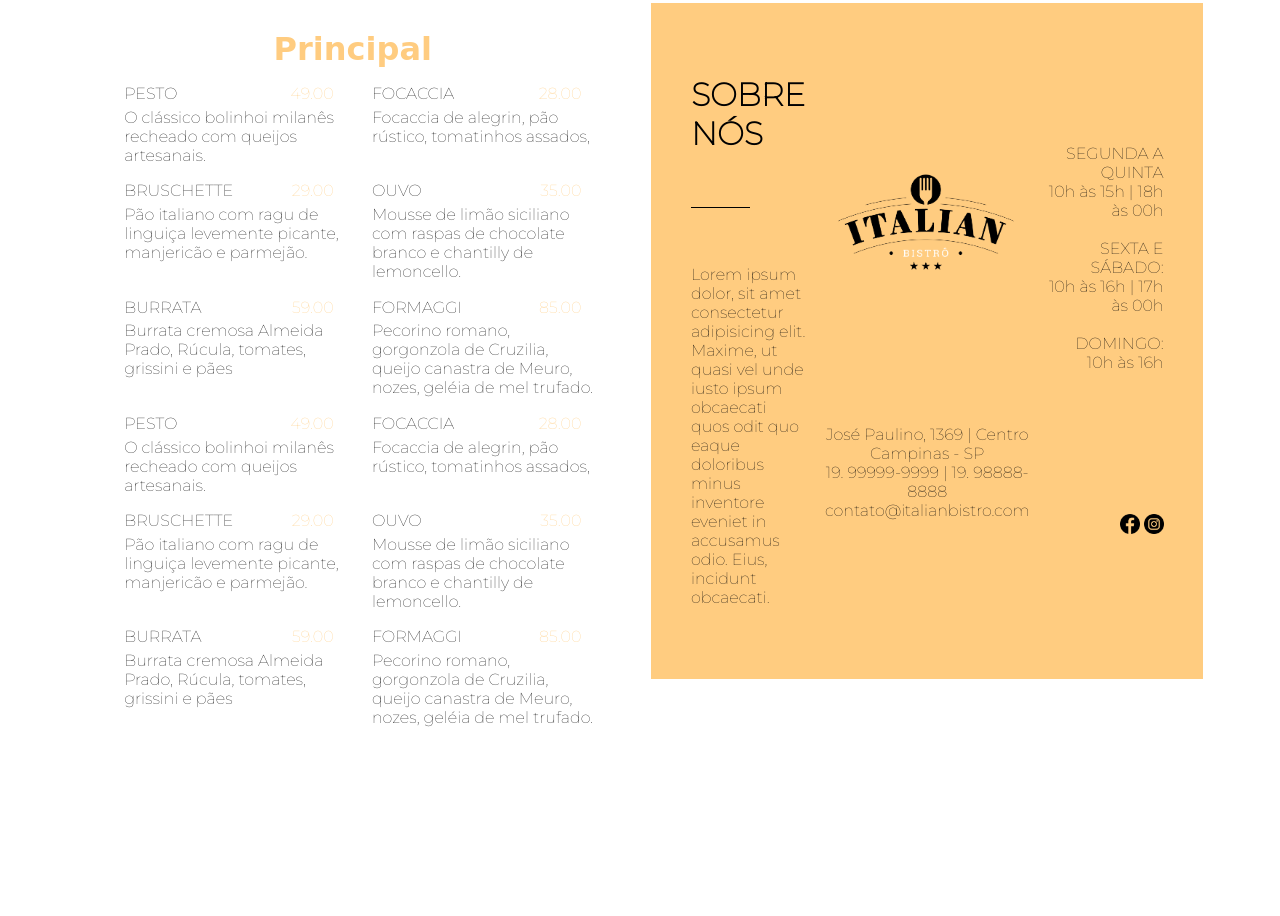
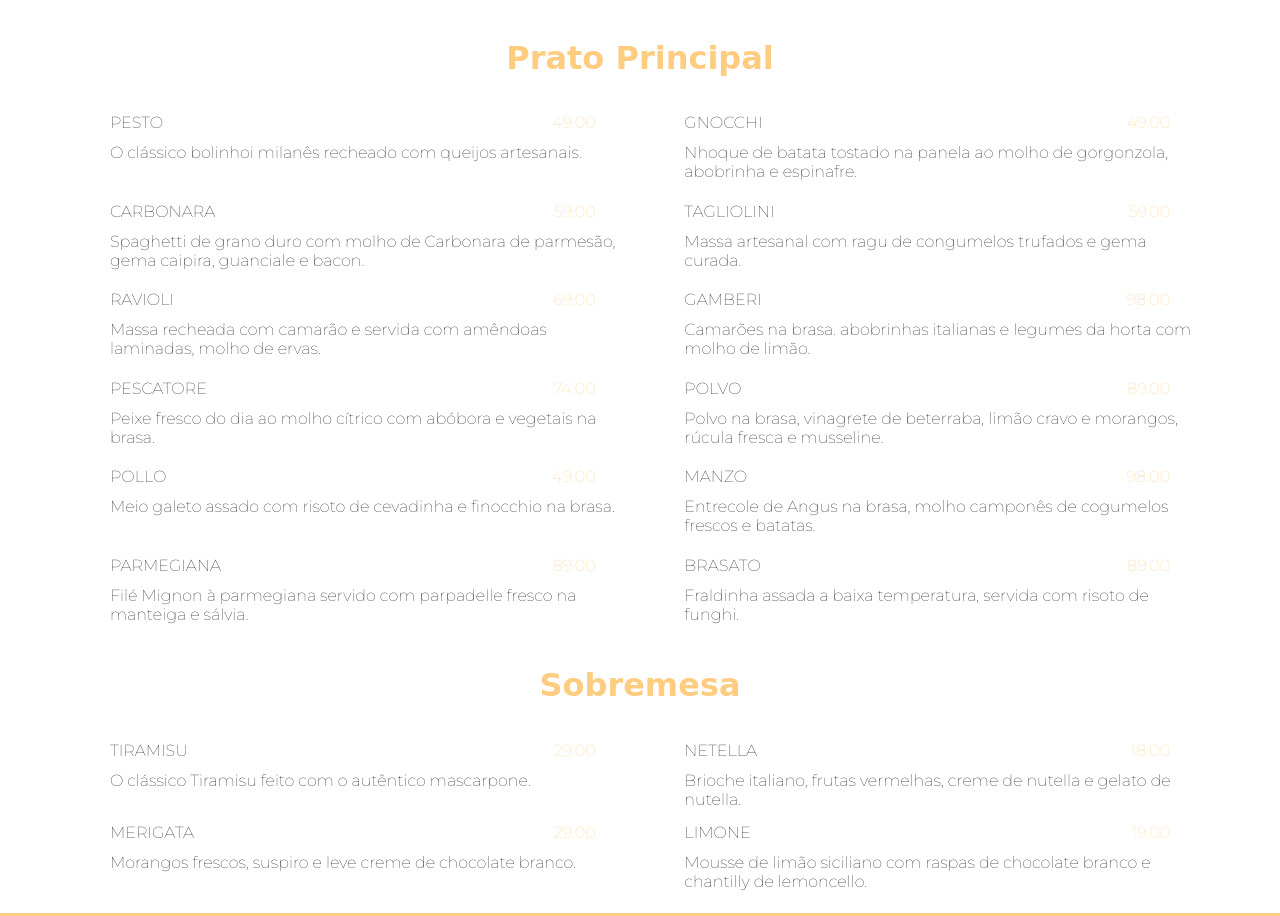
Before and after one commit to raylanderson/Fullture-restaurante, a plain HTML site: page menu.html in a window 1280 px wide. Shown: the part 1849-2765 px from the top of the page. Before the commit the page ends 2576 px from the top, so only its background shows below. Drawn offline with Linux system fonts and the light colour scheme; a web font is replaced by a local one.

Commit message:
atualizando cardapio

```diff
--- a/menu.html
+++ b/menu.html
@@ -66,7 +66,7 @@
         </div>
     </div>
 </div>
-
+<!------------CARDAPIO DE ENTRADA---------------------------->
 <div>
     <div class="title" style="padding-top: 5%;">
         <h1 class="yellow-cursive-font">Entrada</h1>
@@ -119,20 +119,15 @@
             </div>
             <p style="padding-left: 6%;" class="default-font">Pecorino romano, gorgonzola de Cruzilia, queijo canastra de Meuro, nozes, geléia de mel trufado.</p>
         </div>
+    </div>
+</div>
 
 
-
-
-
-
-
-
-
-
+<!------------CARDÁPIO PRATO PRINCIPAL---------------------->
 
 <div>
     <div class="title" style="padding-top: 5%;">
-                <h1 class="yellow-cursive-font">Principal</h1>
+        <h1 class="yellow-cursive-font">Prato Principal</h1>
     </div>
     <div class="entries">
         <div class="menu-item">
@@ -145,94 +140,142 @@
 
         <div class="menu-item">
             <div class="entries">
-                        <p class="default-font">FOCACCIA</p>
-                        <P class="price">28.00</P>
+                <p class="default-font">GNOCCHI</p>
+                <P class="price">49.00</P>
             </div>
-                    <p style="padding-left: 6%;" class="default-font">Focaccia de alegrin, pão rústico, tomatinhos assados, </p>
+            <p style="padding-left: 6%;" class="default-font">Nhoque de batata tostado na panela ao molho de gorgonzola, abobrinha e espinafre.</p>
         </div>
 
         <div class="menu-item">
             <div class="entries">
-                        <p class="default-font">BRUSCHETTE</p>
-                        <P class="price">29.00</P>
+                <p class="default-font">CARBONARA</p>
+                <P class="price">59.00</P>
             </div>
-                    <p style="padding-left: 6%;" class="default-font">Pão italiano com ragu de linguiça levemente picante, manjericão e parmejão.</p>
+            <p style="padding-left: 6%;" class="default-font">Spaghetti de grano duro com molho de Carbonara de parmesão, gema caipira, guanciale e bacon.</p>
         </div>
 
         <div class="menu-item">
             <div class="entries">
-                        <p class="default-font">OUVO</p>
-                        <P class="price">35.00</P>
+                <p class="default-font">TAGLIOLINI</p>
+                <P class="price">59.00</P>
             </div>
-                    <p style="padding-left: 6%;" class="default-font">Mousse de limão siciliano com raspas de chocolate branco e chantilly de lemoncello. </p>
+            <p style="padding-left: 6%;" class="default-font">Massa artesanal com ragu de congumelos trufados e gema curada. </p>
         </div>
 
         <div class="menu-item">
             <div class="entries">
-                        <p class="default-font">BURRATA</p>
-                        <P class="price">59.00</P>
+                <p class="default-font">RAVIOLI</p>
+                <P class="price">69.00</P>
             </div>
-                    <p style="padding-left: 6%;" class="default-font">Burrata cremosa Almeida Prado, Rúcula, tomates, grissini e pães</p>
+            <p style="padding-left: 6%;" class="default-font">Massa recheada com camarão e servida com amêndoas laminadas, molho de ervas.</p>
         </div>
 
         <div class="menu-item">
             <div class="entries">
-                        <p class="default-font">FORMAGGI</p>
-                        <P class="price">85.00</P>
+                <p class="default-font">GAMBERI</p>
+                <P class="price">98.00</P>
             </div>
-                    <p style="padding-left: 6%;" class="default-font">Pecorino romano, gorgonzola de Cruzilia, queijo canastra de Meuro, nozes, geléia de mel trufado.</p>
+            <p style="padding-left: 6%;" class="default-font">Camarões na brasa. abobrinhas italianas e legumes da horta com molho de limão.</p>
+        </div>
+        <div class="menu-item">
+            <div class="entries">
+                <p class="default-font">PESCATORE</p>
+                <P class="price">74.00</P>
+            </div>
+            <p style="padding-left: 6%;" class="default-font">Peixe fresco do dia ao molho cítrico com abóbora e vegetais na brasa.</p>
+        </div>
+        <div class="menu-item">
+            <div class="entries">
+                <p class="default-font">POLVO</p>
+                <P class="price">89.00</P>
+            </div>
+            <p style="padding-left: 6%;" class="default-font">Polvo na brasa, vinagrete de beterraba, limão cravo e morangos, rúcula fresca e musseline.</p>
+        </div>
+        <div class="menu-item">
+            <div class="entries">
+                <p class="default-font">POLLO</p>
+                <P class="price">49.00</P>
+            </div>
+            <p style="padding-left: 6%;" class="default-font">Meio galeto assado com risoto de cevadinha e finocchio na brasa.</p>
+        </div>
+        <div class="menu-item">
+            <div class="entries">
+                <p class="default-font">MANZO</p>
+                <P class="price">98.00</P>
+            </div>
+            <p style="padding-left: 6%;" class="default-font">Entrecole de Angus na brasa, molho camponês de cogumelos frescos e batatas.</p>
+        </div>
+        <div class="menu-item">
+            <div class="entries">
+                <p class="default-font">PARMEGIANA</p>
+                <P class="price">89.00</P>
+            </div>
+            <p style="padding-left: 6%;" class="default-font">Filé Mignon à parmegiana servido com parpadelle fresco na manteiga e sálvia.</p>
+        </div>
+        <div class="menu-item">
+            <div class="entries">
+                <p class="default-font">BRASATO</p>
+                <P class="price">89.00</P>
+            </div>
+            <p style="padding-left: 6%;" class="default-font">Fraldinha assada a baixa temperatura, servida com risoto de funghi.</p>
+        </div>
+    </div>
+</div>
+
+
+
+<!----------------CARDAPIO SOBREMESA--------------------->
+
+<div>
+    <div class="title" style="padding-top: 5%;">
+        <h1 class="yellow-cursive-font">Sobremesa</h1>
+    </div>
+    <div class="entries">
+        <div class="menu-item">
+            <div class="entries">
+                <p class="default-font">TIRAMISU</p>
+                <P class="price">29.00</P>
+            </div>
+            <p style="padding-left: 6%;" class="default-font">O clássico Tiramisu feito com o autêntico mascarpone.</p>
         </div>
 
         <div class="menu-item">
             <div class="entries">
-                        <p class="default-font">PESTO</p>
-                        <P class="price">49.00</P>
+                <p class="default-font">NETELLA</p>
+                <P class="price">18.00</P>
             </div>
-                    <p style="padding-left: 6%;" class="default-font">O clássico bolinhoi milanês recheado com queijos artesanais.</p>
+            <p style="padding-left: 6%;" class="default-font">Brioche italiano, frutas vermelhas, creme de nutella e gelato de nutella.</p>
         </div>
 
         <div class="menu-item">
             <div class="entries">
-                        <p class="default-font">FOCACCIA</p>
-                        <P class="price">28.00</P>
+                <p class="default-font">MERIGATA</p>
+                <P class="price">29.00</P>
             </div>
-                    <p style="padding-left: 6%;" class="default-font">Focaccia de alegrin, pão rústico, tomatinhos assados, </p>
+            <p style="padding-left: 6%;" class="default-font">Morangos frescos, suspiro e leve creme de chocolate branco.</p>
         </div>
 
         <div class="menu-item">
             <div class="entries">
-                        <p class="default-font">BRUSCHETTE</p>
-                        <P class="price">29.00</P>
+                <p class="default-font">LIMONE</p>
+                <P class="price">19.00</P>
             </div>
-                    <p style="padding-left: 6%;" class="default-font">Pão italiano com ragu de linguiça levemente picante, manjericão e parmejão.</p>
+            <p style="padding-left: 6%;" class="default-font">Mousse de limão siciliano com raspas de chocolate branco e chantilly de lemoncello.</p>
+        </div>
+    </div>
 </div>
 
-                <div class="menu-item">
-                    <div class="entries">
-                        <p class="default-font">OUVO</p>
-                        <P class="price">35.00</P>
-                    </div>
-                    <p style="padding-left: 6%;" class="default-font">Mousse de limão siciliano com raspas de chocolate branco e chantilly de lemoncello. </p>
-                </div>
 
-                <div class="menu-item">
-                    <div class="entries">
-                        <p class="default-font">BURRATA</p>
-                        <P class="price">59.00</P>
-                    </div>
-                    <p style="padding-left: 6%;" class="default-font">Burrata cremosa Almeida Prado, Rúcula, tomates, grissini e pães</p>
-                </div>
 
-                <div class="menu-item">
-                    <div class="entries">
-                        <p class="default-font">FORMAGGI</p>
-                        <P class="price">85.00</P>
-                    </div>
-                    <p style="padding-left: 6%;" class="default-font">Pecorino romano, gorgonzola de Cruzilia, queijo canastra de Meuro, nozes, geléia de mel trufado.</p>
-                </div>
+
+
+
+
+
+
+
 <!------------------------------------------------------------->
-    </div>
-</div>
+
 
 <footer>
     <div class="col colA">
```
Lines whose indentation alone changed are shown as unchanged.
